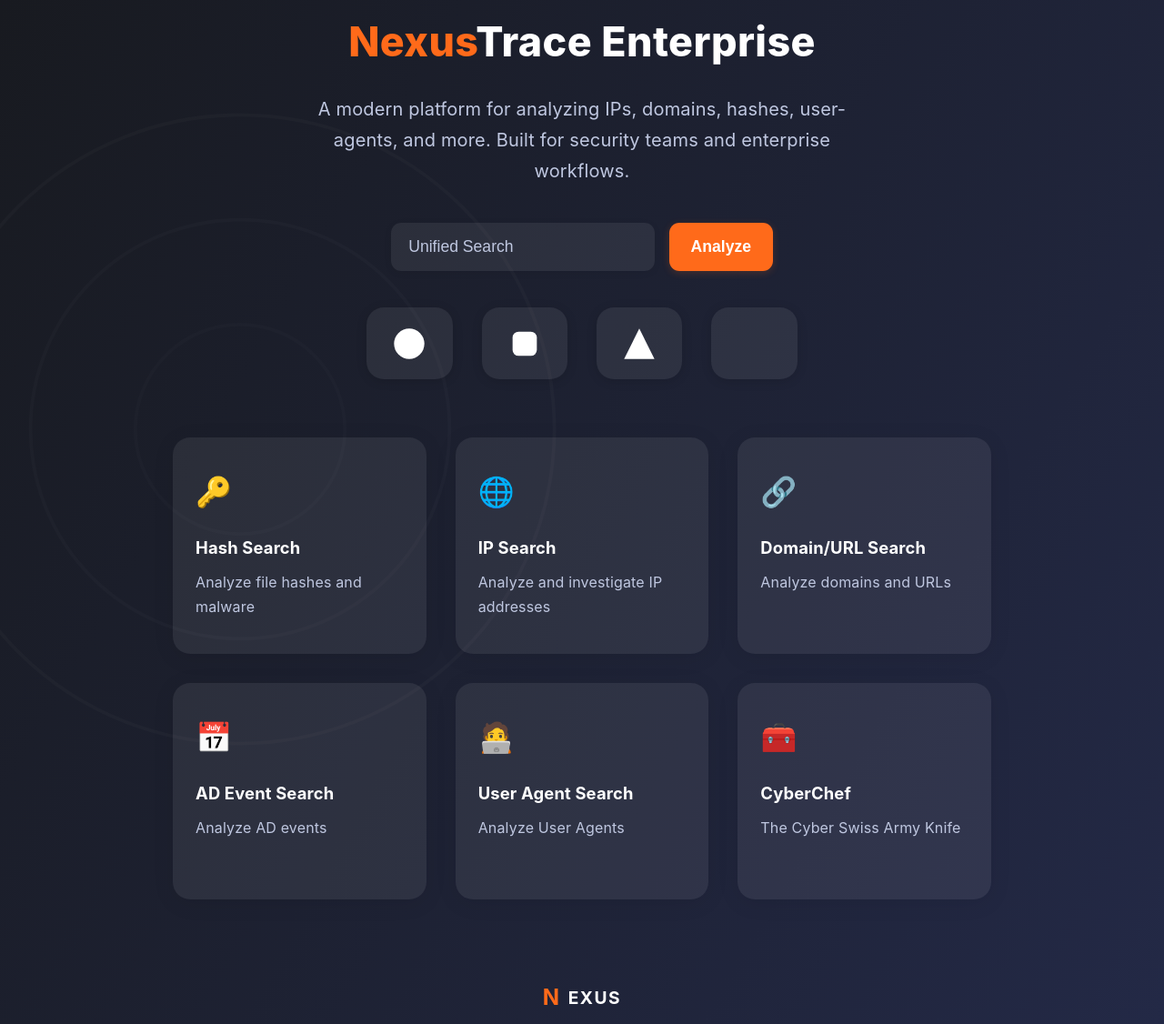
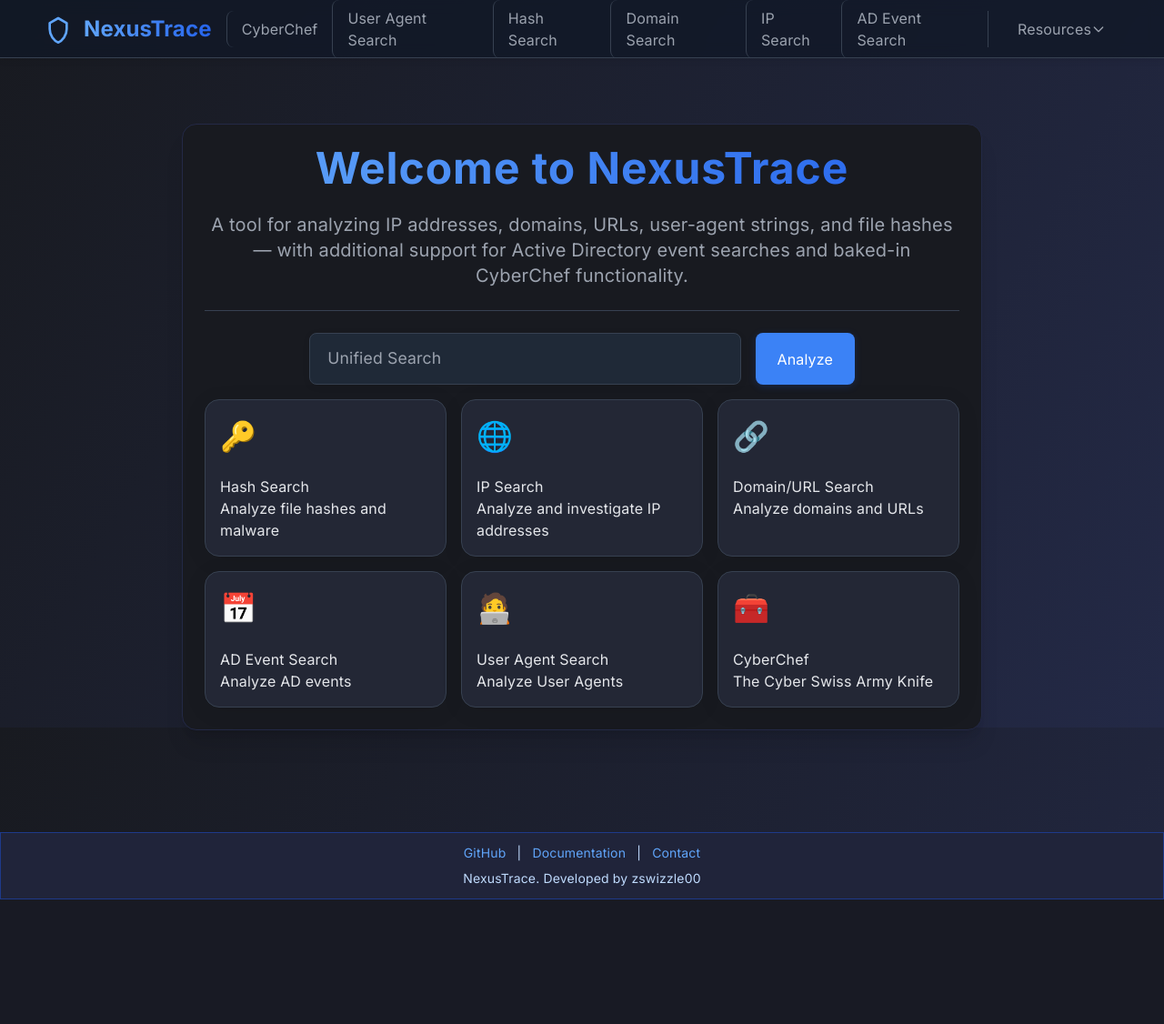
Before and after one commit to khaansec/NexusTrace, a Flask app: page / in a window 1280 px wide. Shown: the whole page at 91% size. After the commit the page ends 989 px from the top, so only its background shows below. Run offline with Flask 3, Linux system fonts and the light colour scheme; some libraries are stand-ins or nearby versions.

Commit message:
Refactor home.html and styles.css for improved layout and design consistency
- Replaced the existing HTML structure in home.html with a new layout that utilizes a card-based design for better organization and aesthetics.
- Updated CSS styles in styles.css to remove outdated properties and enhance the visual appeal of card components.
- Improved the search bar and feature grid presentation for a more modern user experience.
- Ensured responsive design adjustments for better accessibility across devices.

```diff
--- a/static/css/styles.css
+++ b/static/css/styles.css
@@ -183,8 +183,6 @@
 
 /* Cards */
 .card {
-    background: rgba(255, 255, 255, 0.2) !important;
-    border: 1px solid #e0e7ef !important;
     border-radius: 1rem;
     padding: var(--spacing-lg);
     transition: var(--transition-normal);
@@ -207,7 +205,7 @@
 
 .nav-link:hover {
     color: var(--text-primary);
-    background: rgba(59, 130, 246, 0.1);
+    background: rgba(59, 130, 246, 0.1);a
 }
 
 .nav-link.active {
--- a/templates/home.html
+++ b/templates/home.html
@@ -1,234 +1,57 @@
-<!DOCTYPE html>
-<html lang="en">
-<head>
-    <meta charset="UTF-8">
-    <meta name="viewport" content="width=device-width, initial-scale=1.0">
-    <title>NexusTrace Enterprise</title>
-    <link rel="stylesheet" href="/static/css/styles.css">
-    <style>
-        body {
-            min-height: 100vh;
-            background: linear-gradient(120deg, #181A20 0%, #232946 100%);
-            position: relative;
-            overflow: hidden;
-        }
-        .circle-bg {
-            position: absolute;
-            left: -10vw;
-            top: 10vh;
-            width: 60vw;
-            height: 60vw;
-            z-index: 0;
-            opacity: 0.18;
-        }
-        .main-content {
-            position: relative;
-            z-index: 1;
-            display: flex;
-            flex-direction: column;
-            align-items: center;
-            justify-content: center;
-            min-height: 100vh;
-        }
-        .headline {
-            font-size: 2.8rem;
-            font-weight: 800;
-            color: #fff;
-            margin-bottom: 1.2rem;
-            letter-spacing: 0.01em;
-        }
-        .headline .accent {
-            color: #FF6A1A;
-        }
-        .subtitle {
-            color: #bfc7e0;
-            font-size: 1.25rem;
-            margin-bottom: 2.5rem;
-            text-align: center;
-            max-width: 600px;
-        }
-        .icon-row {
-            display: flex;
-            gap: 2rem;
-            margin-bottom: 2.5rem;
-        }
-        .icon-box {
-            background: rgba(255,255,255,0.07);
-            border-radius: 1.2rem;
-            padding: 1.2rem 1.7rem;
-            display: flex;
-            align-items: center;
-            justify-content: center;
-            box-shadow: 0 2px 12px 0 #00000022;
-        }
-        .icon-box svg {
-            width: 2.5rem;
-            height: 2.5rem;
-            display: block;
-        }
-        .search-bar {
-            display: flex;
-            gap: 1rem;
-            margin-bottom: 2.5rem;
-            width: 100%;
-            max-width: 420px;
-        }
-        .search-input {
-            flex: 1;
-            padding: 1rem 1.2rem;
-            border-radius: 0.7rem;
-            border: none;
-            background: rgba(255,255,255,0.07);
-            color: #fff;
-            font-size: 1.1rem;
-            outline: none;
-            transition: box-shadow 0.2s, border-color 0.2s;
-        }
-        .search-input::placeholder {
-            color: #bfc7e0;
-        }
-        .search-btn {
-            background: #FF6A1A;
-            color: #fff;
-            border: none;
-            border-radius: 0.7rem;
-            padding: 1rem 1.5rem;
-            font-weight: 700;
-            font-size: 1.1rem;
-            cursor: pointer;
-            transition: background 0.2s, box-shadow 0.2s;
-            box-shadow: 0 2px 8px 0 #FF6A1A33;
-        }
-        .search-btn:hover, .search-btn:focus {
-            background: #d4550d;
-        }
-        .feature-grid {
-            display: grid;
-            grid-template-columns: repeat(auto-fit, minmax(240px, 1fr));
-            gap: 2rem;
-            margin-top: 1.5rem;
-            margin-bottom: 2.5rem;
-            width: 100%;
-            max-width: 900px;
-        }
-        .feature-card {
-            background: rgba(255,255,255,0.07);
-            border-radius: 1.2rem;
-            padding: 2rem 1.5rem 1.5rem 1.5rem;
-            text-decoration: none;
-            color: #fff;
-            box-shadow: 0 4px 24px rgba(0,0,0,0.08);
-            transition: transform 0.15s, box-shadow 0.15s, border 0.15s, background 0.15s;
-            position: relative;
-            border: 1.5px solid transparent;
-            display: flex;
-            flex-direction: column;
-            align-items: flex-start;
-            min-height: 180px;
-        }
-        .feature-card:hover, .feature-card:focus {
-            transform: translateY(-4px) scale(1.03);
-            box-shadow: 0 8px 32px rgba(255, 106, 26, 0.15);
-            border: 1.5px solid #FF6A1A;
-            background: rgba(255,255,255,0.12);
-            outline: none;
-        }
-        .feature-card .icon {
-            font-size: 2rem;
-            margin-bottom: 1.2rem;
-            color: #FF6A1A;
-        }
-        .feature-card .title {
-            font-size: 1.15rem;
-            font-weight: 700;
-            margin-bottom: 0.5rem;
-            color: #fff;
-        }
-        .feature-card .desc {
-            color: #bfc7e0;
-            font-size: 1rem;
-        }
-        .brand {
-            display: flex;
-            align-items: center;
-            gap: 0.5rem;
-            margin-top: 3rem;
-            font-size: 1.2rem;
-            color: #fff;
-            font-weight: 700;
-            letter-spacing: 0.08em;
-        }
-        .brand .accent {
-            color: #FF6A1A;
-            font-size: 1.5rem;
-        }
-        @media (max-width: 700px) {
-            .main-content { padding: 1.2rem; }
-            .feature-grid { grid-template-columns: 1fr; gap: 1.2rem; }
-            .icon-row { gap: 1rem; }
-        }
-    </style>
-</head>
-<body>
-    <svg class="circle-bg" viewBox="0 0 400 400" fill="none" xmlns="http://www.w3.org/2000/svg">
-        <circle cx="200" cy="200" r="180" stroke="#fff" stroke-width="2" opacity="0.12" />
-        <circle cx="200" cy="200" r="120" stroke="#fff" stroke-width="2" opacity="0.10" />
-        <circle cx="200" cy="200" r="60" stroke="#fff" stroke-width="2" opacity="0.08" />
-    </svg>
-    <div class="main-content">
-        <div class="headline"><span class="accent">Nexus</span>Trace Enterprise</div>
-        <div class="subtitle">A modern platform for analyzing IPs, domains, hashes, user-agents, and more. Built for security teams and enterprise workflows.</div>
-        <form class="search-bar" action="/analyze" method="POST">
+{% extends "base.html" %}
+
+{% block content %}
+<div class="flex flex-col items-center justify-center min-h-[80vh] px-2">
+    <div class="w-full max-w-4xl mx-auto px-2 py-8 md:py-10">
+        <div class="card bg-[#181A20] border border-[#232946] rounded-2xl shadow-xl p-6 transition-all duration-200 space-y-4 text-gray-200">
+            <!-- Header Section with Border -->
+            <div class="text-center mb-6 pb-6 border-b border-gray-700">
+                <h1 class="text-3xl md:text-5xl font-extrabold mb-3 md:mb-6 bg-gradient-to-r from-blue-400 to-blue-600 bg-clip-text text-transparent">
+                    Welcome to NexusTrace
+                </h1>
+                <p class="text-base md:text-xl text-gray-400">
+                    A tool for analyzing IP addresses, domains, URLs, user-agent strings, and file hashes — with additional support for Active Directory event searches and baked-in CyberChef functionality.
+                </p>
+            </div>
+            <!-- Search Bar -->
+            <form class="search-form w-full mx-auto mb-6" action="/analyze" method="POST">
                 <input class="search-input" type="text" name="indicator" placeholder="Unified Search" required />
-            <button class="search-btn" type="submit">Analyze</button>
+                <button class="btn btn-primary" type="submit">Analyze</button>
             </form>
-        <div class="icon-row">
-            <div class="icon-box">
-                <svg fill="#fff" viewBox="0 0 24 24"><circle cx="12" cy="12" r="10"/></svg>
-            </div>
-            <div class="icon-box">
-                <svg fill="#fff" viewBox="0 0 24 24"><rect x="4" y="4" width="16" height="16" rx="4"/></svg>
-            </div>
-            <div class="icon-box">
-                <svg fill="#fff" viewBox="0 0 24 24"><polygon points="12,2 22,22 2,22"/></svg>
-            </div>
-            <div class="icon-box">
-                <svg fill="#fff" viewBox="0 0 24 24"><path d="M12 2v20M2 12h20"/></svg>
-            </div>
-        </div>
-        <div class="feature-grid">
-            <a href="/hash_analysis" class="feature-card" tabindex="0">
+            <!-- Feature Grid -->
+            <div class="feature-grid grid grid-cols-1 md:grid-cols-3 gap-4">
+                <a href="/hash_analysis" class="feature-card min-h-[140px] p-4" tabindex="0">
                     <span class="icon">🔑</span>
                     <span class="title">Hash Search</span>
                     <span class="desc">Analyze file hashes and malware</span>
                 </a>
-            <a href="/ip_search" class="feature-card" tabindex="0">
+                <a href="/ip_search" class="feature-card min-h-[140px] p-4" tabindex="0">
                     <span class="icon">🌐</span>
                     <span class="title">IP Search</span>
                     <span class="desc">Analyze and investigate IP addresses</span>
                 </a>
-            <a href="/domain_search" class="feature-card" tabindex="0">
+                <a href="/domain_search" class="feature-card min-h-[140px] p-4" tabindex="0">
                     <span class="icon">🔗</span>
                     <span class="title">Domain/URL Search</span>
                     <span class="desc">Analyze domains and URLs</span>
                 </a>
-            <a href="/ad_event_search" class="feature-card" tabindex="0">
+                <a href="/ad_event_search" class="feature-card min-h-[140px] p-4" tabindex="0">
                     <span class="icon">📅</span>
                     <span class="title">AD Event Search</span>
                     <span class="desc">Analyze AD events</span>
                 </a>
-            <a href="/user_agent_search" class="feature-card" tabindex="0">
+                <a href="/user_agent_search" class="feature-card min-h-[140px] p-4" tabindex="0">
                     <span class="icon">🧑‍💻</span>
                     <span class="title">User Agent Search</span>
                     <span class="desc">Analyze User Agents</span>
                 </a>
-            <a href="/cyberchef" class="feature-card" tabindex="0">
+                <a href="/cyberchef" class="feature-card min-h-[140px] p-4" tabindex="0">
                     <span class="icon">🧰</span>
                     <span class="title">CyberChef</span>
                     <span class="desc">The Cyber Swiss Army Knife</span>
                 </a>
             </div>
-        <div class="brand"><span class="accent">N</span>EXUS</div>
         </div>
-</body>
-</html>
+    </div>
+</div>
+{% endblock %}
```
Lines whose indentation alone changed are shown as unchanged.
